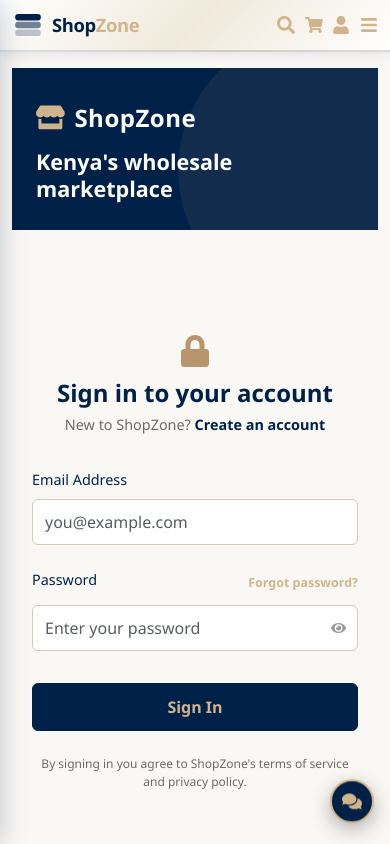
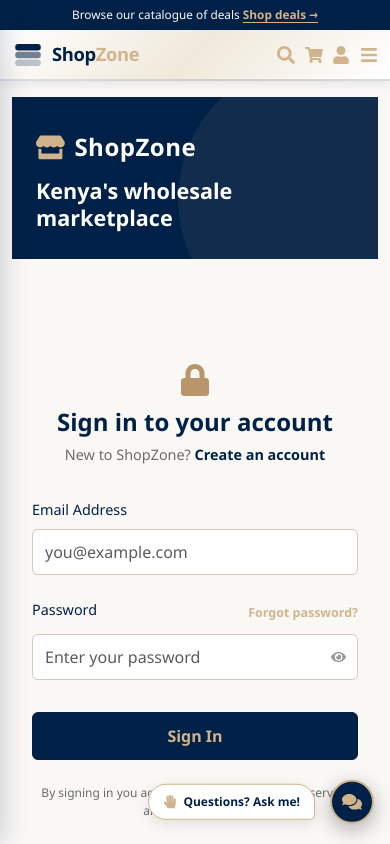
Before and after one commit to Mellvvin/ShopZone, a React (Vite) app in the folder frontend/: page /login in a window 390 px wide. Shown: the top 844 px of the page. Built offline with nearby package versions, Linux system fonts and the light colour scheme.

Commit message:
feat: add AnnouncementBar component and integrate it into the app layout style: update index.html to include theme color meta tag fix: adjust ChatWidget bubble display timing and styles for better UX style: enhance Header and ProfilePage styles for mobile responsiveness

```diff
--- a/frontend/index.html
+++ b/frontend/index.html
@@ -4,6 +4,7 @@
     <meta charset="UTF-8" />
     <link rel="icon" type="image/svg+xml" href="/logo.svg" />
     <meta name="viewport" content="width=device-width, initial-scale=1.0" />
+    <meta name="theme-color" content="#002147" />
     <title>ShopZone</title>
   </head>
 <body style="margin: 0; padding: 0;">
--- a/frontend/src/App.jsx
+++ b/frontend/src/App.jsx
@@ -12,6 +12,7 @@
 import { setNavigator } from './utils/navigationService';
 
 // ── Components ───────────────────────────────────────────────
+import AnnouncementBar from './components/AnnouncementBar/AnnouncementBar';
 import Header from './components/Header/Header';
 import Footer from './components/Footer/Footer';
 import ChatWidget from './components/ChatWidget/ChatWidget';
@@ -76,6 +77,7 @@
       {/* Skip link — first focusable element on every page for keyboard users */}
       <SkipLink />
       <ScrollToTop />
+      <AnnouncementBar />
       <Header />
 
       {/* id="main-content" is the target for the skip link */}
--- /dev/null
+++ b/frontend/src/components/AnnouncementBar/AnnouncementBar.css
@@ -0,0 +1,78 @@
+.announce-bar {
+    position: relative;
+    background: var(--oxford-blue, #002147);
+    color: #FAF8F5;
+    text-align: center;
+    padding: 0.5rem 2.5rem;
+    font-size: 0.82rem;
+    line-height: 1.3;
+}
+
+.announce-bar__msg {
+    margin: 0;
+    animation: announceIn 0.45s ease both;
+}
+
+.announce-bar__link {
+    color: var(--tan, #D2B48C);
+    font-weight: 600;
+    text-decoration: underline;
+    text-underline-offset: 3px;
+    white-space: nowrap;
+}
+
+.announce-bar__link:hover {
+    color: #fff;
+}
+
+.announce-bar__dots {
+    position: absolute;
+    right: 1rem;
+    top: 50%;
+    transform: translateY(-50%);
+    display: flex;
+    gap: 6px;
+}
+
+.announce-bar__dot {
+    width: 6px;
+    height: 6px;
+    padding: 0;
+    border: 0;
+    border-radius: 50%;
+    background: rgba(250, 248, 245, 0.35);
+    cursor: pointer;
+}
+
+.announce-bar__dot--active {
+    background: var(--tan, #D2B48C);
+}
+
+@keyframes announceIn {
+    from {
+        opacity: 0;
+        transform: translateY(4px);
+    }
+
+    to {
+        opacity: 1;
+        transform: translateY(0);
+    }
+}
+
+@media (max-width: 480px) {
+    .announce-bar {
+        padding: 0.45rem 1rem;
+        font-size: 0.74rem;
+    }
+
+    .announce-bar__dots {
+        display: none;
+    }
+}
+
+@media (prefers-reduced-motion: reduce) {
+    .announce-bar__msg {
+        animation: none;
+    }
+}
--- /dev/null
+++ b/frontend/src/components/AnnouncementBar/AnnouncementBar.jsx
@@ -0,0 +1,55 @@
+import { useState, useEffect } from 'react';
+import { Link } from 'react-router-dom';
+import './AnnouncementBar.css';
+
+const MESSAGES = [
+  { text: 'Browse our catalogue of deals', cta: 'Shop deals', to: '/offers' },
+  { text: 'Check out our new arrivals', cta: "See what's new", to: '/new-arrivals' },
+  { text: 'Buying in bulk? Unlock wholesale savings', cta: 'Bulk orders', to: '/bulk-orders' },
+];
+
+const ROTATE_MS = 4500;
+
+const AnnouncementBar = () => {
+  const [index, setIndex] = useState(0);
+  const [paused, setPaused] = useState(false);
+
+  useEffect(() => {
+    if (paused) return undefined;
+    const timer = setInterval(() => setIndex((i) => (i + 1) % MESSAGES.length), ROTATE_MS);
+    return () => clearInterval(timer);
+  }, [paused]);
+
+  const current = MESSAGES[index];
+
+  return (
+    <div
+      className='announce-bar'
+      role='region'
+      aria-label='Promotions'
+      onMouseEnter={() => setPaused(true)}
+      onMouseLeave={() => setPaused(false)}
+      onFocus={() => setPaused(true)}
+      onBlur={() => setPaused(false)}
+    >
+      <p key={index} className='announce-bar__msg'>
+        {current.text}{' '}
+        <Link to={current.to} className='announce-bar__link'>{current.cta} →</Link>
+      </p>
+      <div className='announce-bar__dots'>
+        {MESSAGES.map((m, i) => (
+          <button
+            key={m.to}
+            type='button'
+            className={`announce-bar__dot${i === index ? ' announce-bar__dot--active' : ''}`}
+            aria-label={`Show promotion ${i + 1}`}
+            aria-current={i === index}
+            onClick={() => setIndex(i)}
+          />
+        ))}
+      </div>
+    </div>
+  );
+};
+
+export default AnnouncementBar;
--- a/frontend/src/components/ChatWidget/ChatWidget.jsx
+++ b/frontend/src/components/ChatWidget/ChatWidget.jsx
@@ -1,22 +1,29 @@
 import { useState, useEffect, useRef } from 'react';
 import { FaComments, FaTimes, FaPaperPlane, FaHandPaper } from 'react-icons/fa';
+import { useLocation } from 'react-router-dom';
 import { getBotReply } from './chatBrain';
-import './ChatWidget.css';
+import './chatWidget.css';
 
 const ChatWidget = () => {
+  const location = useLocation();
   const [isOpen, setIsOpen] = useState(false);
   const [isTyping, setIsTyping] = useState(false);
   const [showBubble, setShowBubble] = useState(false);
 
+  const { pathname } = useLocation();
+
   useEffect(() => {
-    // Show bubble after 2s delay, hide after 6s
-    const showTimer = setTimeout(() => setShowBubble(true), 2000);
-    const hideTimer = setTimeout(() => setShowBubble(false), 8000);
+    // Runs on every page load AND every route change, because this
+    // widget sits outside <Routes> and never remounts on navigation.
+    setShowBubble(false);
+    const showTimer = setTimeout(() => setShowBubble(true), 1200);
+    const hideTimer = setTimeout(() => setShowBubble(false), 6500);
     return () => {
       clearTimeout(showTimer);
       clearTimeout(hideTimer);
     };
-  }, []);
+  }, [pathname]);
+
 
   const [message, setMessage] = useState('');
   const [context, setContext] = useState({
--- a/frontend/src/components/ChatWidget/chatWidget.css
+++ b/frontend/src/components/ChatWidget/chatWidget.css
@@ -359,8 +359,10 @@
     bottom: 62px;
   }
 
+  /* Bubble stays on phones, just more compact */
   .cw-bubble {
-    display: none;
+    padding: 8px 14px;
+    font-size: 12px;
   }
 }
 
--- a/frontend/src/components/Header/Header.css
+++ b/frontend/src/components/Header/Header.css
@@ -431,3 +431,24 @@
     padding-bottom: 0.3rem;
     font-size: 0.78rem;
 }
+
+/* ── Mobile badges: smaller and tucked in so they never sit on top of the neighbouring icon ── */
+@media (max-width: 991px) {
+    .header-mobile-icons .header-cart-badge {
+        top: -7px !important;
+        right: -9px !important;
+        min-width: 16px !important;
+        height: 16px !important;
+        font-size: 0.6rem !important;
+        padding: 0 3px !important;
+    }
+
+    .header-mobile-icons .notif-bell-badge {
+        top: -7px;
+        right: -9px;
+        min-width: 16px;
+        height: 16px;
+        font-size: 0.6rem;
+        padding: 0 3px;
+    }
+}
--- a/frontend/src/components/Header/Header.jsx
+++ b/frontend/src/components/Header/Header.jsx
@@ -51,11 +51,20 @@
 
 // getGreeting — based on the visitor's local device time, not server
 // time, so it always matches what's actually on their clock.
+// Picked once per page load so the greeting doesn't change between renders.
+const GREETING_PICK = Math.random();
+
+const GREETINGS = {
+  morning:   ['Good morning', 'Rise and shine', 'Habari za asubuhi', 'Top of the morning', 'Hope you slept well'],
+  afternoon: ['Good afternoon', "Hope you're well", 'Habari za mchana', 'pretty good afternoon', 'Good day'],
+  evening:   ['Good evening', 'Welcome back', 'Habari za jioni', 'Hope you had a good day', 'Goodnight'],
+};
+
 const getGreeting = () => {
   const hour = new Date().getHours();
-  if (hour < 12) return 'Good morning';
-  if (hour < 17) return 'Good afternoon';
-  return 'Good evening';
+  const bucket = hour < 12 ? 'morning' : hour < 17 ? 'afternoon' : 'evening';
+  const options = GREETINGS[bucket];
+  return options[Math.floor(GREETING_PICK * options.length)];
 };
 
 const Header = () => {
--- a/frontend/src/pages/ProfilePage.css
+++ b/frontend/src/pages/ProfilePage.css
@@ -375,3 +375,83 @@
 .profile-report-link:hover {
     color: #c0392b;
 }
+
+/* ── Orders: stacked cards on phones and small tablets ─────── */
+@media (max-width: 768px) {
+    .profile-orders-table thead {
+        display: none;
+    }
+
+    .profile-orders-table,
+    .profile-orders-table tbody,
+    .profile-orders-table tr {
+        display: block;
+        width: 100%;
+    }
+
+    .profile-orders-table tbody tr {
+        border: 1px solid rgba(0, 33, 71, 0.1);
+        border-radius: 12px;
+        padding: 0.7rem 0.9rem;
+        margin-bottom: 0.75rem;
+        background: #fff;
+    }
+
+    .profile-orders-table tbody tr td {
+        display: flex;
+        justify-content: space-between;
+        align-items: center;
+        gap: 1rem;
+        padding: 0.35rem 0;
+        border: 0;
+        box-shadow: none;
+        background: transparent;
+        text-align: right;
+    }
+
+    .profile-orders-table tbody tr td::before {
+        font-size: 0.68rem;
+        font-weight: 700;
+        text-transform: uppercase;
+        letter-spacing: 0.05em;
+        color: #767676;
+        text-align: left;
+        flex-shrink: 0;
+    }
+
+    .profile-orders-table td:nth-child(1)::before {
+        content: 'Order';
+    }
+
+    .profile-orders-table td:nth-child(2)::before {
+        content: 'Date';
+    }
+
+    .profile-orders-table td:nth-child(3)::before {
+        content: 'Total';
+    }
+
+    .profile-orders-table td:nth-child(4)::before {
+        content: 'Paid';
+    }
+
+    .profile-orders-table td:nth-child(5)::before {
+        content: 'Delivered';
+    }
+
+    .profile-orders-table td:nth-child(6) {
+        justify-content: flex-start;
+        margin-top: 0.35rem;
+        padding-top: 0.6rem;
+        border-top: 1px solid rgba(0, 33, 71, 0.08);
+    }
+
+    .profile-id-cell {
+        word-break: break-all;
+        font-size: 0.66rem;
+    }
+
+    .profile-order-tab {
+        padding: 10px 12px;
+    }
+}
--- a/frontend/src/pages/RegisterPage.jsx
+++ b/frontend/src/pages/RegisterPage.jsx
@@ -3,7 +3,7 @@
 // Registration page — all inline styles removed.
 // ─────────────────────────────────────────────────────────────
 import { useState, useEffect } from 'react';
-import { Link, useNavigate } from 'react-router-dom';
+import { Link, useNavigate, useLocation } from 'react-router-dom';
 import { useDispatch, useSelector } from 'react-redux';
 import { Form, Button, Row, Col, Container } from 'react-bootstrap';
 import { register } from '../redux/slices/authSlice';
@@ -20,9 +20,22 @@
   'Uasin Gishu','Vihiga','Wajir','West Pokot',
 ];
 
+// Where to send the visitor after registering. Reads ?redirect=/cart or
+// location.state.from. Internal paths only, never another site.
+const getRedirectTarget = (location) => {
+  const params = new URLSearchParams(location.search);
+  const from = location.state?.from;
+  const candidate =
+    params.get('redirect') ||
+    (typeof from === 'string' ? from : from ? `${from.pathname || ''}${from.search || ''}` : '');
+  return candidate.startsWith('/') && !candidate.startsWith('//') ? candidate : '/';
+};
+
 const RegisterPage = () => {
   const dispatch  = useDispatch();
   const navigate  = useNavigate();
+  const location  = useLocation();
+  const redirectTo = getRedirectTarget(location);
   const { userInfo, loading, error } = useSelector((state) => state.auth);
 
   useEffect(() => { document.title = 'Register — ShopZone'; }, []);
@@ -43,10 +56,10 @@
   useEffect(() => {
     if (userInfo) {
       showToast(`Welcome to ShopZone, ${userInfo.name.split(' ')[0]}!`, 'success');
-      const timer = setTimeout(() => navigate('/'), 500);
+            const timer = setTimeout(() => navigate(redirectTo), 500);
       return () => clearTimeout(timer);
     }
-  }, [userInfo, navigate]);
+  }, [userInfo, navigate, redirectTo]);
 
   useEffect(() => {
     if (error) { setFormError(error); showToast(error, 'error'); }
```
